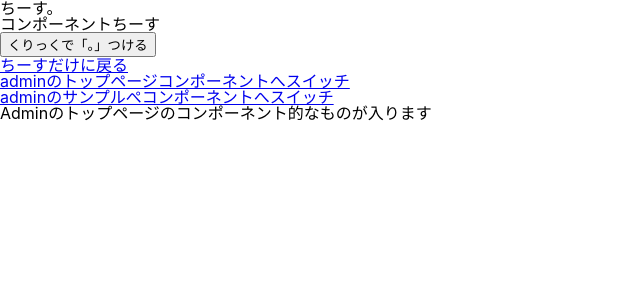
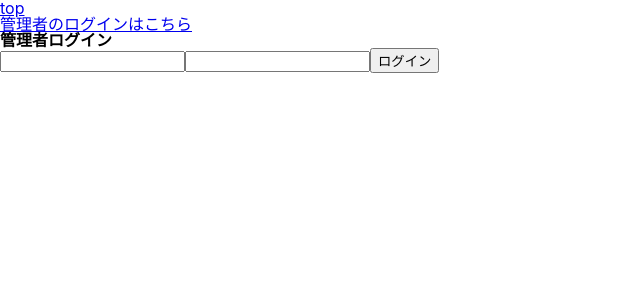
Before and after one commit to jazttijaztti/react_firebase, a React (Create React App) app: page /admin in a window 1280 px wide. Shown: the top 300 px of the page, without its empty margins (0-640 px from the left). Built offline with nearby package versions, Linux system fonts and the light colour scheme.

Commit message:
adminとuserのコンポーネントを分割しました

```diff
--- a/package.json
+++ b/package.json
@@ -6,12 +6,14 @@
     "@testing-library/jest-dom": "^4.2.4",
     "@testing-library/react": "^9.3.2",
     "@testing-library/user-event": "^7.1.2",
+    "axios": "^0.19.2",
     "react": "^16.13.1",
     "react-dom": "^16.13.1",
     "react-redux": "^7.2.0",
     "react-router-dom": "^5.1.2",
     "react-scripts": "3.4.1",
-    "redux": "^4.0.5"
+    "redux": "^4.0.5",
+    "redux-thunk": "^2.3.0"
   },
   "scripts": {
     "start": "react-scripts start",
--- /dev/null
+++ b/src/component/Admin/AdminTop.js
@@ -0,0 +1,18 @@
+import React from 'react'
+import Navigation from '../User/Navigation.js'
+
+const AdminTop = () => {
+    return (
+        <div>
+            <Navigation />
+            <form>
+                <h1>管理者ログイン</h1>
+                <input type="text" name="email" />
+                <input type="text" name="password" />
+                <button type="submit">ログイン</button>
+            </form>
+        </div>
+    )
+}
+
+export default AdminTop;
--- a/src/component/AdminTop.js
+++ /dev/null
@@ -1,11 +0,0 @@
-import React from 'react'
-
-const AdminTop = () => {
-    return (
-        <div>
-            Adminのトップページのコンポーネント的なものが入ります
-        </div>
-    )
-}
-
-export default AdminTop;
--- a/src/component/App.js
+++ b/src/component/App.js
@@ -3,8 +3,8 @@ import {connect} from 'react-redux'
 import '../css/index.css';
 import '../css/reset.css';
 import {tisu} from '../actions'
-import AdminTop from './AdminTop.js'
-import AdminSample from './AdminSample.js'
+import AdminTop from './Admin/AdminTop.js'
+import Top from './User/Top.js'
 import { BrowserRouter, Switch, Route, Link } from 'react-router-dom' //4つのAPI(タグが使える)をreact-router-domから読み込む
 
 
@@ -29,23 +29,9 @@ class App extends Component {
       return (
           <React.Fragment>
             <BrowserRouter>
-              <div>{props.value}</div>
-              <div>コンポーネントちーす</div>
-              <button onClick={props.tisu}>くりっくで「。」つける</button>
-              <div>
-                <Link to='/'>ちーすだけに戻る</Link>
-              </div>
-              <div>
-                <Link to='/admin'>adminのトップページコンポーネントへスイッチ</Link>
-              </div>
-              <div>
-                <Link to='/admin/sample'>adminのサンプルぺコンポーネントへスイッチ</Link>
-              </div>
-
               <Switch>
-                <Route exact path="/" />
+                <Route exact path="/" component={Top}/>
                 <Route exact path='/admin' component={AdminTop}/>
-                <Route path='/admin/sample' component={AdminSample} />
               </Switch>
             </BrowserRouter>
           </React.Fragment>
--- /dev/null
+++ b/src/component/User/Navigation.js
@@ -0,0 +1,17 @@
+import React from 'react'
+import { BrowserRouter, Switch, Route, Link } from 'react-router-dom'
+
+const Navigation = () => {
+    return (
+        <div>
+            <div>
+                <Link to='/'>top</Link>
+            </div>
+            <div>
+                <Link to='/admin'>管理者のログインはこちら</Link>
+            </div>
+        </div>
+    )
+}
+
+export default Navigation;
--- /dev/null
+++ b/src/component/User/Top.js
@@ -0,0 +1,15 @@
+import React from 'react'
+import Navigation from './Navigation.js'
+import { BrowserRouter, Switch, Route, Link } from 'react-router-dom'
+
+
+const Top = () => {
+    return (
+        <div>
+            <Navigation />
+            <h1>ユーザーのトップページがもしあるならこのコンポーネントに</h1>
+        </div>
+    )
+}
+
+export default Top;
```
Also changed, not shown: src/reducers/AddAdmin.js (added, +11 -0 lines), src/component/Admin/AdminSample.js (renamed from src/component/AdminSample.js), 1 other file (tests, documents, lock files or other folders).
